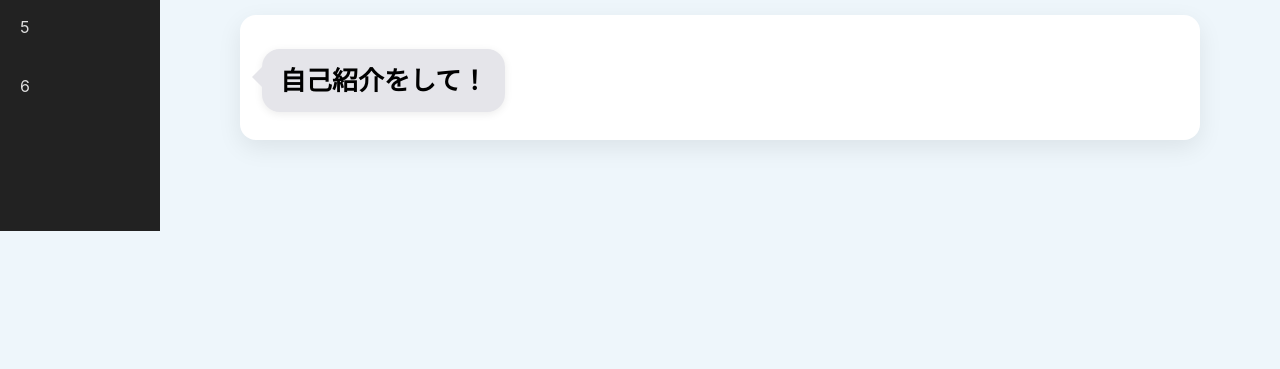
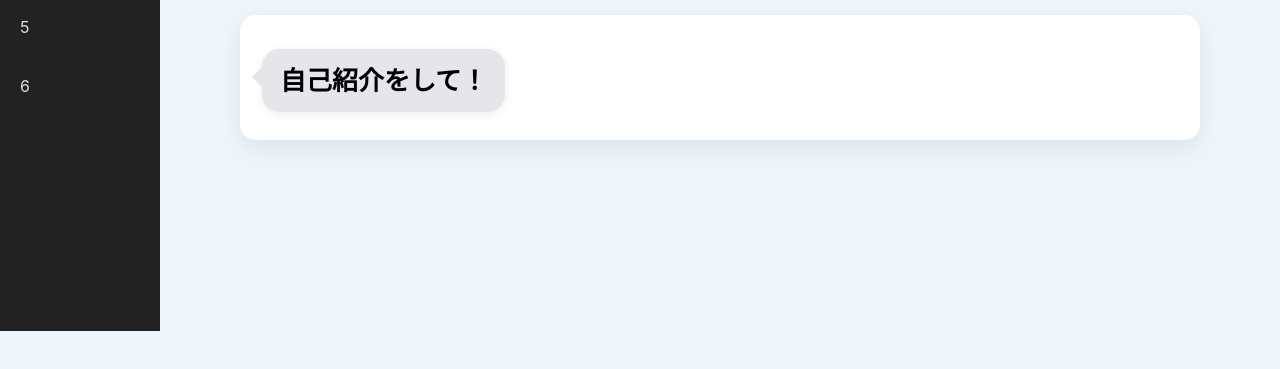
Before and after one commit to yutomccoy-bot/order-flow-dx, a plain HTML site: page index.html in a window 1280 px wide. Shown: the part 269-638 px from the top of the page. Drawn offline with Linux system fonts and the light colour scheme.

Commit message:
Update height properties in CSS for layout adjustments

```diff
--- a/index.html
+++ b/index.html
@@ -9,7 +9,6 @@
       font-family: -apple-system, BlinkMacSystemFont, "Helvetica Neue", Arial, "YuGothic", sans-serif;
       margin: 0;
       padding: 0;
-      height: 800px;
       line-height: 1.7;
       color: #222;
       background: #eef6fb;
@@ -21,7 +20,7 @@
       top: 0;
       left: 0;
       width: 160px;
-      height: 500px;
+      height: 600px;
       background: #222;
       color: #fff;
       padding-top: 40px;
@@ -56,7 +55,7 @@
     /* ▼ メイン領域（中央寄せ） */
     .container {
       margin-left: 160px;          /* サイドメニュー分 */
-      min-height: 100vh;
+      min-height: 600px;
       display: flex;
       flex-direction: column;
       align-items: center;          /* 横方向センター */
```
